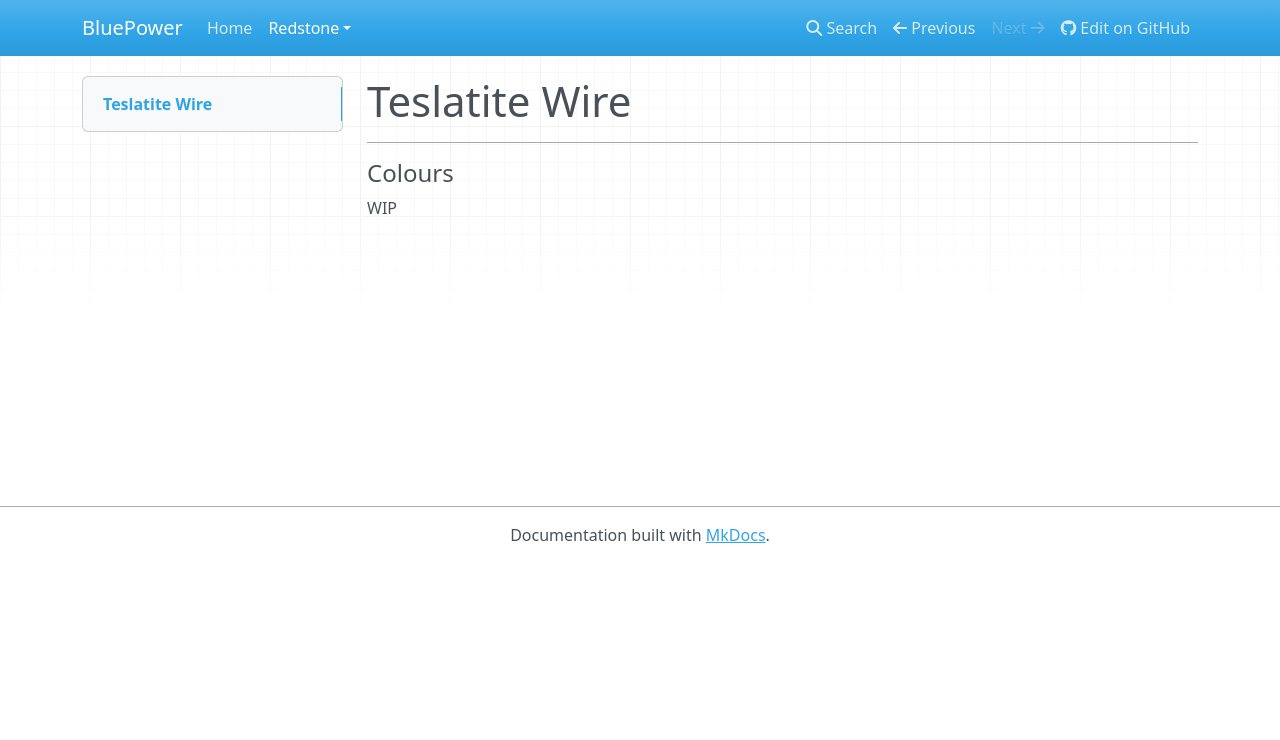
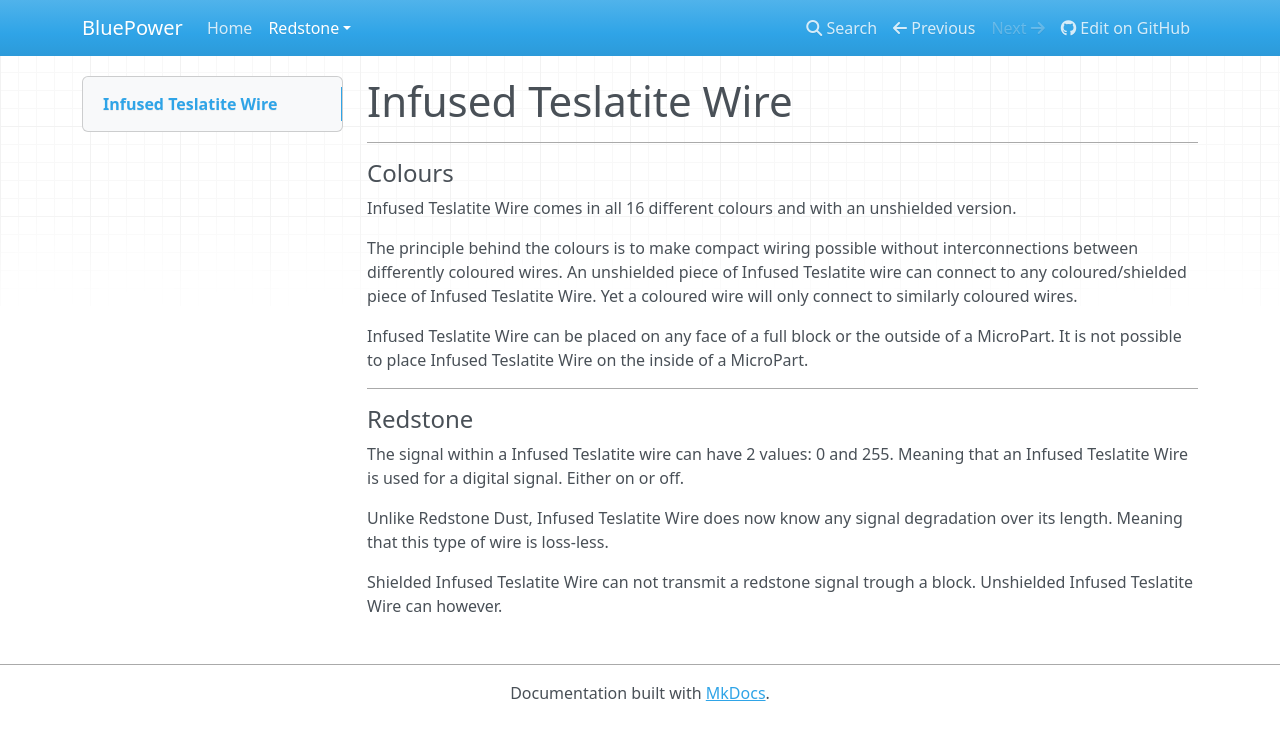
Before and after one commit to ModDocs/bluepower, an MkDocs documentation site: the page built from docs/Redstone/Wiring/TeslatiteWire.md, in a window 1280 px wide. Shown: the top 740 px of the page. Built offline with MkDocs 1.6.1, drawn with Linux system fonts in a browser that asks for light colours; nearby versions of some CDN libraries; old or Windows-style settings are respelled for this version of MkDocs.

Commit message:
Links to GH and CurseForge + Teslatite Wire

```diff
--- a/docs/Redstone/Wiring/TeslatiteWire.md
+++ b/docs/Redstone/Wiring/TeslatiteWire.md
@@ -1,5 +1,20 @@
-#Teslatite Wire
+# Infused Teslatite Wire
 ---
 #### Colours
 
- WIP
+Infused Teslatite Wire comes in all 16 different colours and with an unshielded version.
+
+The principle behind the colours is to make compact wiring possible without interconnections between differently coloured wires.
+An unshielded piece of Infused Teslatite wire can connect to any coloured/shielded piece of Infused Teslatite Wire. Yet a coloured wire will only connect to similarly coloured wires.
+
+Infused Teslatite Wire can be placed on any face of a full block or the outside of a MicroPart.
+It is not possible to place Infused Teslatite Wire on the inside of a MicroPart.
+
+---
+#### Redstone
+
+The signal within a Infused Teslatite wire can have 2 values: 0 and 255. Meaning that an Infused Teslatite Wire is used for a digital signal. Either on or off.
+
+Unlike Redstone Dust, Infused Teslatite Wire does now know any signal degradation over its length. Meaning that this type of wire is loss-less.
+
+Shielded Infused Teslatite Wire can not transmit a redstone signal trough a block. Unshielded Infused Teslatite Wire can however.
```
Also changed, not shown: docs/index.md (+7 -1 lines).
